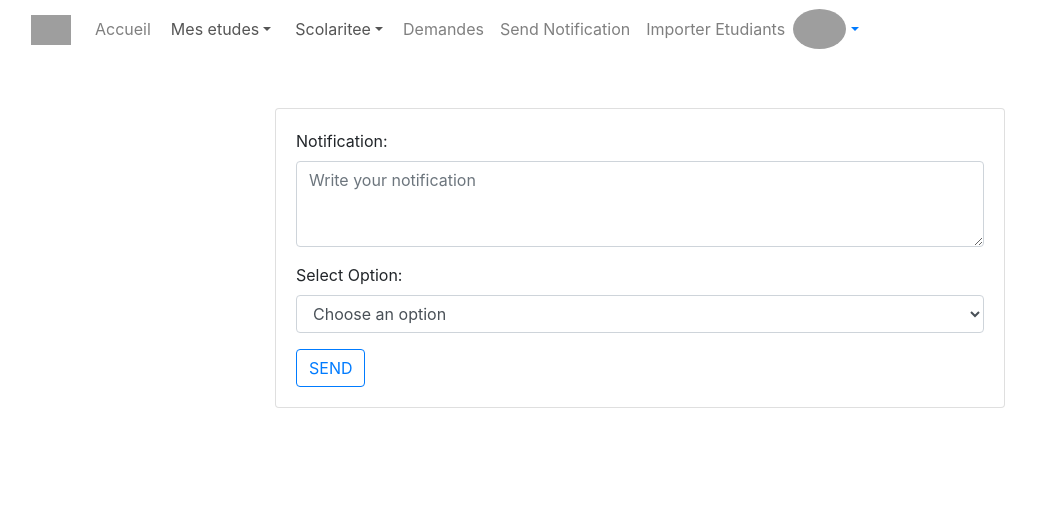
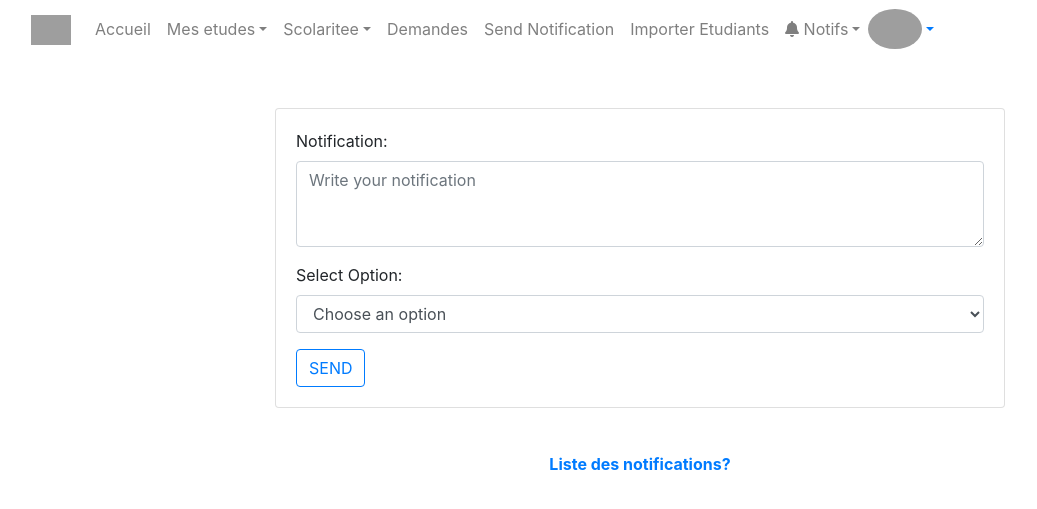
Before and after one commit to youssef-elkahlaoui/e-service, a PHP site: the page made by private/views/SendNotification.view.php in a window 1280 px wide. Shown: the top 509 px of the page, without its empty margins (0-1037 px from the left). Run offline with PHP 8.4, Linux system fonts and the light colour scheme; the template is opened without the code that fills it, so the values that code supplies are empty; some libraries are stand-ins or nearby versions; grey boxes are pictures that could not be loaded.

Commit message:
last commit

```diff
--- a/private/controllers/Demandes.php
+++ b/private/controllers/Demandes.php
@@ -5,9 +5,9 @@ class Demandes extends Controller {
         // Create a new instance of the Database class
         $db = new Database();
 
-        // Fetch all data from the demands table
+
         try {
-            $demandes = $db->query("SELECT * FROM demands");
+            $demandes = $db->query("SELECT * FROM demands WHERE status = 'En attente'");
             if ($demandes === false) {
                 $demandes = [];
             }
@@ -24,6 +24,6 @@ class Demandes extends Controller {
         $demandes = $this->demande();
 
         // Pass the fetched data to the view
-        $this->view('demandes', ['demandes' => $demandes]);
+        $this->view('demandes.admin', ['demandes' => $demandes]);
     }
 }
--- a/private/views/SendNotification.view.php
+++ b/private/views/SendNotification.view.php
@@ -16,6 +16,13 @@
     .container{
         padding-top: 50px;
     }
+
+    .containeer{
+
+    }
+
+
+
 
 </style>
 <body>
@@ -43,13 +50,18 @@
                                         <option value="ALL">ALL</option>
                                     </select>
                                 </div>
-                            <button type="submit" class="btn btn-outline-primary " name="notif">SEND</button>
+                                <button type="submit" class="btn btn-outline-primary" name="notif">SEND</button>
                             </form>
                         </div>
                     </div>
                 </div>
             </div>
         </div>
+
+    <div class="containeer">
+        <a href="notification_list.php">Liste des notifications?</a>
+    </div>
+
 </body>
 
 
--- a/private/views/includes/nav.admin.view.php
+++ b/private/views/includes/nav.admin.view.php
@@ -1,7 +1,12 @@
+
+
 <!DOCTYPE html>
 <html lang="en">
 <head>
-
+    <meta charset="UTF-8">
+    <meta name="viewport" content="width=device-width, initial-scale=1.0">
+    <link href="https://maxcdn.bootstrapcdn.com/bootstrap/4.5.2/css/bootstrap.min.css" rel="stylesheet">
+    <title>Send Notification</title>
     <style>
         .navbar-nav .nav-item .dropdown-toggle {
             color: #555; /* Change this to your preferred font color */
@@ -27,152 +32,95 @@
             background-color: #f8f9fa; /* Background color of dropdown items when hovered */
         }
 
+        .container {
+            padding-top: 50px;
+        }
+
+        .containeer {
+            text-align: center;
+            margin-top: 20px;
+            font-weight: bold;
+        }
     </style>
 </head>
 <body>
 
     <!-- Navbar -->
     <nav class="navbar navbar-expand-lg navbar-light bg-body-tertiary">
-        <!-- Container wrapper -->
         <div class="container-fluid">
             <!-- Toggle button -->
-            <button
-              data-mdb-collapse-init
-              class="navbar-toggler"
-              type="button"
-              data-mdb-target="#navbarSupportedContent"
-              aria-controls="navbarSupportedContent"
-              aria-expanded="false"
-              aria-label="Toggle navigation"
-            >
-              <i class="fas fa-bars"></i>
+            <button data-mdb-collapse-init class="navbar-toggler" type="button" data-mdb-target="#navbarSupportedContent" aria-controls="navbarSupportedContent" aria-expanded="false" aria-label="Toggle navigation">
+                <i class="fas fa-bars"></i>
             </button>
 
             <!-- Collapsible wrapper -->
             <div class="collapse navbar-collapse" id="navbarSupportedContent">
                 <!-- Navbar brand -->
-                <a class="navbar-brand mt-2 mt-lg-0" href="<?= ROOT?>/admins">
-                    <img
-                      src="/final/public/mdb/img/logo-ensah.png"
-                      height="30"
-                      alt="ENSAH Logo"
-                      loading="lazy"
-                    />
+                <a class="navbar-brand mt-2 mt-lg-0" href="<?= ROOT ?>/admins">
+                    <img src="/final/public/mdb/img/logo-ensah.png" height="30" alt="ENSAH Logo" loading="lazy"/>
                 </a>
 
                 <!-- Left links -->
                 <ul class="navbar-nav me-auto mb-2 mb-lg-0">
-                <li class="nav-item">
-                    <a class="nav-link" href="<?= ROOT ?>/admins">Accueil</a>
-                </li>
                     <li class="nav-item">
-                        <div class="dropdown">
-                            <a
-                                data-mdb-dropdown-init
-                                class="dropdown-toggle d-flex align-items-center "
-                                href="#"
-                                id="0"
-                                role="button"
-                                aria-expanded="false"
-                            >Mes etudes</a>
-                            <ul
-                                class="dropdown-menu dropdown-menu-end"
-                                aria-labelledby="0"
-                            >
-                                <li>
-                                    <a class="dropdown-item" href="<?= ROOT ?>/students/modules">Modules</a>
-                                </li>
-                                <li>
-                                    <a class="dropdown-item" href="<?= ROOT ?>/students/absence">Mes absence</a>
-                                </li>
-                                <li>
-                                    <a class="dropdown-item" href="<?= ROOT ?>/students/note">Affichage des notes</a>
-                                </li>
-                            </ul>
-                        </div>
+                        <a class="nav-link" href="<?= ROOT ?>/admins">Accueil</a>
+                    </li>
+                    <li class="nav-item dropdown">
+                        <a data-mdb-dropdown-init class="dropdown-toggle nav-link" href="#" id="mes-etudes" role="button" aria-expanded="false">Mes etudes</a>
+                        <ul class="dropdown-menu" aria-labelledby="mes-etudes">
+                            <li><a class="dropdown-item" href="<?= ROOT ?>/students/modules">Modules</a></li>
+                            <li><a class="dropdown-item" href="<?= ROOT ?>/students/absence">Mes absences</a></li>
+                            <li><a class="dropdown-item" href="<?= ROOT ?>/students/note">Affichage des notes</a></li>
+                        </ul>
+                    </li>
+                    <li class="nav-item dropdown">
+                        <a data-mdb-dropdown-init class="dropdown-toggle nav-link" href="#" id="scolaritee" role="button" aria-expanded="false">Scolaritee</a>
+                        <ul class="dropdown-menu" aria-labelledby="scolaritee">
+                            <li><a class="dropdown-item" href="<?= ROOT ?>/students/classe">Ma classe</a></li>
+                            <li><a class="dropdown-item" href="<?= ROOT ?>/students/listeProf">Les professeurs</a></li>
+                        </ul>
                     </li>
                     <li class="nav-item">
-                        <div class="dropdown">
-                            <a
-                                data-mdb-dropdown-init
-                                class="dropdown-toggle d-flex align-items-center "
-                                href="#"
-                                id="1"
-                                role="button"
-                                aria-expanded="false"
-                            >Scolaritee</a>
-                            <ul
-                                class="dropdown-menu dropdown-menu-end"
-                                aria-labelledby="1"
-                            >
-                                <li>
-                                    <a class="dropdown-item" href="<?= ROOT ?>/students/classe">Ma classe</a>
-                                </li>
-                                <li>
-                                    <a class="dropdown-item" href="<?= ROOT ?>/students/listeProf">Les professeurs</a>
-                                </li>
-                        </div>
-
+                        <a class="nav-link" href="<?= ROOT ?>/Demandes">Demandes</a>
                     </li>
                     <li class="nav-item">
-                        <a class="nav-link" href="Demandes">Demandes</a>
-                    </li>
-
-                    <li class="nav-item">
-                        <a class="nav-link" href="Notification">Send Notification</a>
+                        <a class="nav-link" href="<?= ROOT ?>/Notification">Send Notification</a>
                     </li>
                     <li class="nav-item">
-                        <a class="nav-link" href="ImportUsers">Importer Etudiants</a>
+                        <a class="nav-link" href="<?= ROOT ?>/ImportUsers">Importer Etudiants</a>
                     </li>
-                </li>
+                    <li class="nav-item dropdown">
+                        <a data-mdb-dropdown-init class="dropdown-toggle nav-link" href="#" id="notifsDropdown" role="button" aria-expanded="false"><i class="fa-solid fa-bell"></i> Notifs</a>
+                        <ul class="dropdown-menu" aria-labelledby="notifsDropdown">
+                            <?php foreach ($notifications as $notification): ?>
+                                <li><a class="dropdown-item" href="#"><?= htmlspecialchars($notification['message']) ?> - <?= htmlspecialchars($notification['message']) ?></a></li>
+                            <?php endforeach; ?>
+                            <?php if (empty($notifications)): ?>
+                                <li><a class="dropdown-item" href="#">No notifications</a></li>
+                            <?php endif; ?>
+                        </ul>
+                    </li>
+                </ul>
+                <!-- Right elements -->
+                <div class="dropdown">
+                    <a data-mdb-dropdown-init class="dropdown-toggle d-flex align-items-center hidden-arrow" href="#" id="navbarDropdownMenuAvatar" role="button" aria-expanded="false">
+                        <img src="../public/<?= Auth::getImage(); ?>" class="rounded-circle" height="40" alt="User Avatar" loading="lazy"/>
+                    </a>
+                    <ul class="dropdown-menu dropdown-menu-end" aria-labelledby="navbarDropdownMenuAvatar">
+                        <li class="dropdown-item"><?php echo Auth::getFirstname(); ?></li>
+                        <li><a class="dropdown-item" href="<?= ROOT ?>/profile">Profile</a></li>
+                        <li><a class="dropdown-item" href="<?= ROOT ?>/logout">Logout</a></li>
+                    </ul>
+                </div>
+            </div>
+        </div>
+    </nav>
+    <!-- End Navbar -->
 
 
-                </ul>
-                <!-- Left links -->
-
-                <!-- Right elements -->
-                <div class="dropdown">
-                    <a
-                      data-mdb-dropdown-init
-                      class="dropdown-toggle d-flex align-items-center hidden-arrow"
-                      href="#"
-                      id="navbarDropdownMenuAvatar"
-                      role="button"
-                      aria-expanded="false"
-                    >
-                      <img
-                        src="../public/<?= Auth::getImage();?>"
-                        class="rounded-circle"
-                        height="40"
-                        alt="Black and White Portrait of a Man"
-                        loading="lazy"
-                      />
-                    </a>
-                    <ul
-                      class="dropdown-menu dropdown-menu-end"
-                      aria-labelledby="navbarDropdownMenuAvatar"
-                    >
-                        <li><?php echo Auth::getFirstname();?></li>
-                      <li>
-                        <a class="dropdown-item" href="profile">Profile</a>
-                      </li>
-                      <li>
-                        <a class="dropdown-item" href="<?= ROOT ?>/logout">logout</a>
-                      </li>
-
-                </div>
-            </div>
-            <!-- Collapsible wrapper -->
-        </div>
-        <!-- Container wrapper -->
-    </nav>
-    <!-- Navbar -->
-    <!-- End your project here-->
-
-    <!-- MDB -->
-    <script type="text/javascript" src="../public/mdb/js/mdb.umd.min.js"></script>
-    <!-- Custom scripts -->
 
 
+    <!--for dropdowns -->
+    <script type="text/javascript" src="../public/mdb/js/mdb.umd.min.js"></script>
 </body>
 </html>
```
Also changed, not shown: private/controllers/ModifyDemand.php (added, +35 -0 lines), private/controllers/Seenotifications.php (added, +16 -0 lines), private/views/demandes.admin.view.php (renamed from private/views/demandes.view.php, +3 -5 lines). Lines whose indentation alone changed are shown as unchanged.
